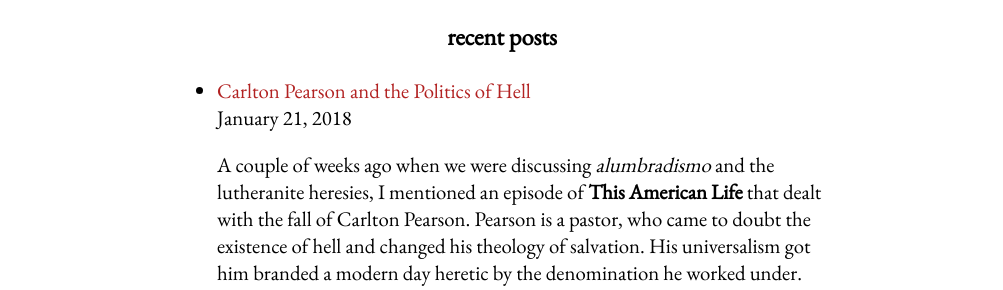
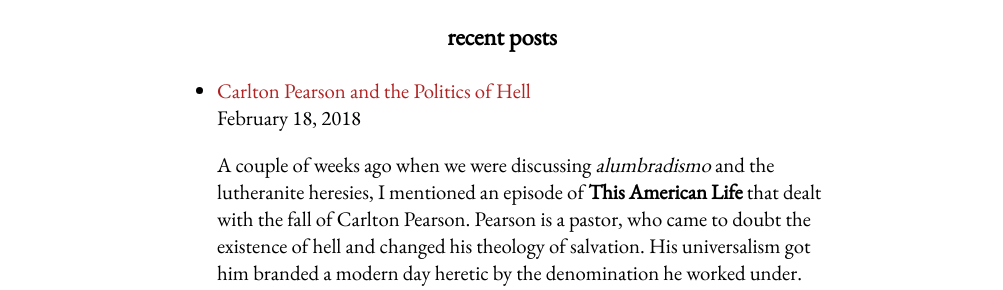
Before and after one commit to chadblack/383S2018, a Jekyll site: the page built from index.md, in a window 1280 px wide. Shown: the part 224-514 px from the top of the page, without its empty margins (138-1141 px from the left). Built offline with Jekyll 4.4.1, drawn with Linux system fonts in a browser that asks for light colours; some web fonts are replaced; our own code applies the rules of GitHub Pages for plain Markdown files.

Commit message:
fixed post date on carlton

```diff
--- a/_posts/2018-02-18-heretic.md
+++ b/_posts/2018-02-18-heretic.md
@@ -1,7 +1,7 @@
 ---
 layout: post
 title: "Carlton Pearson and the Politics of Hell"
-date: 2018-01-21
+date: 2018-02-18
 ---
 
 A couple of weeks ago when we were discussing *alumbradismo* and the
```
